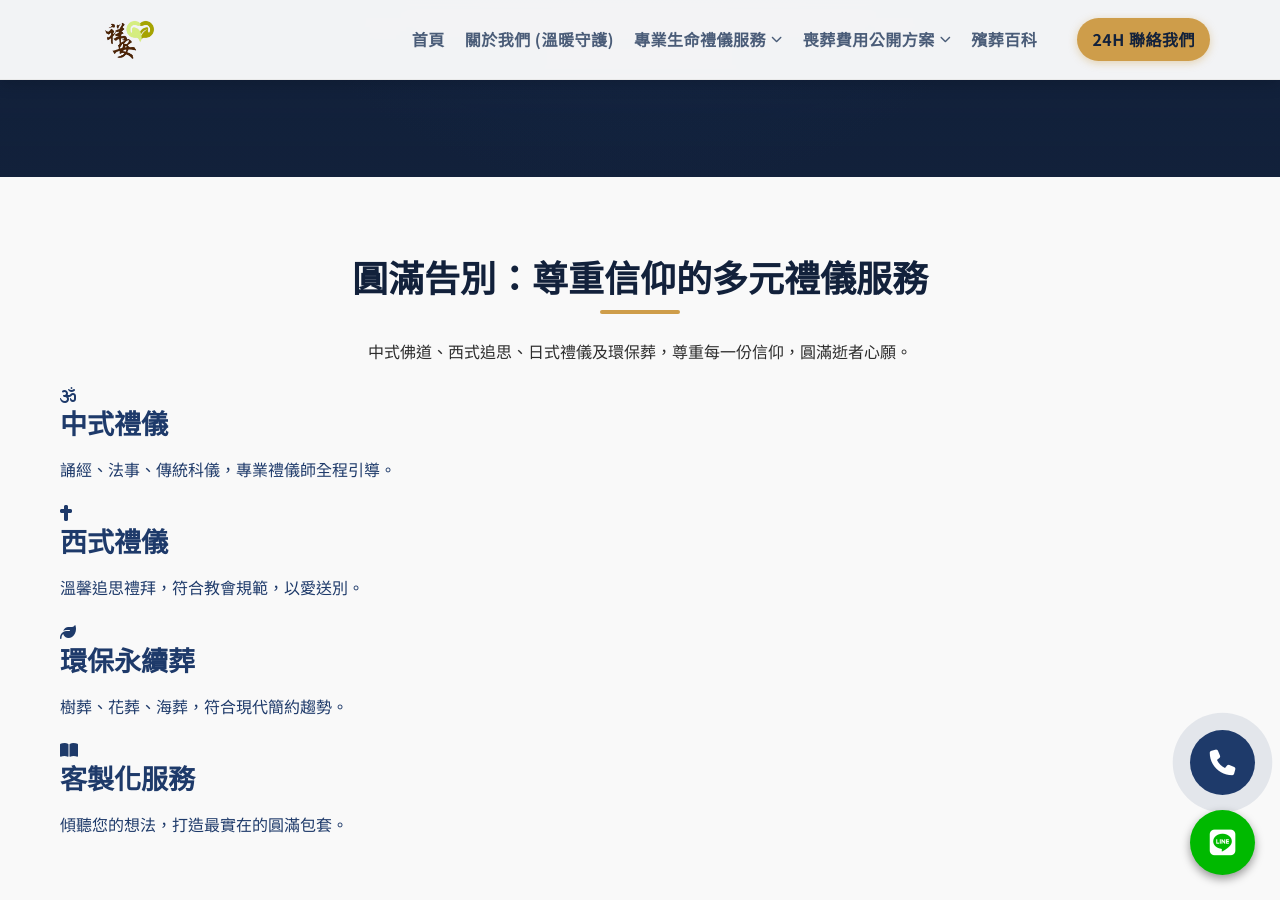
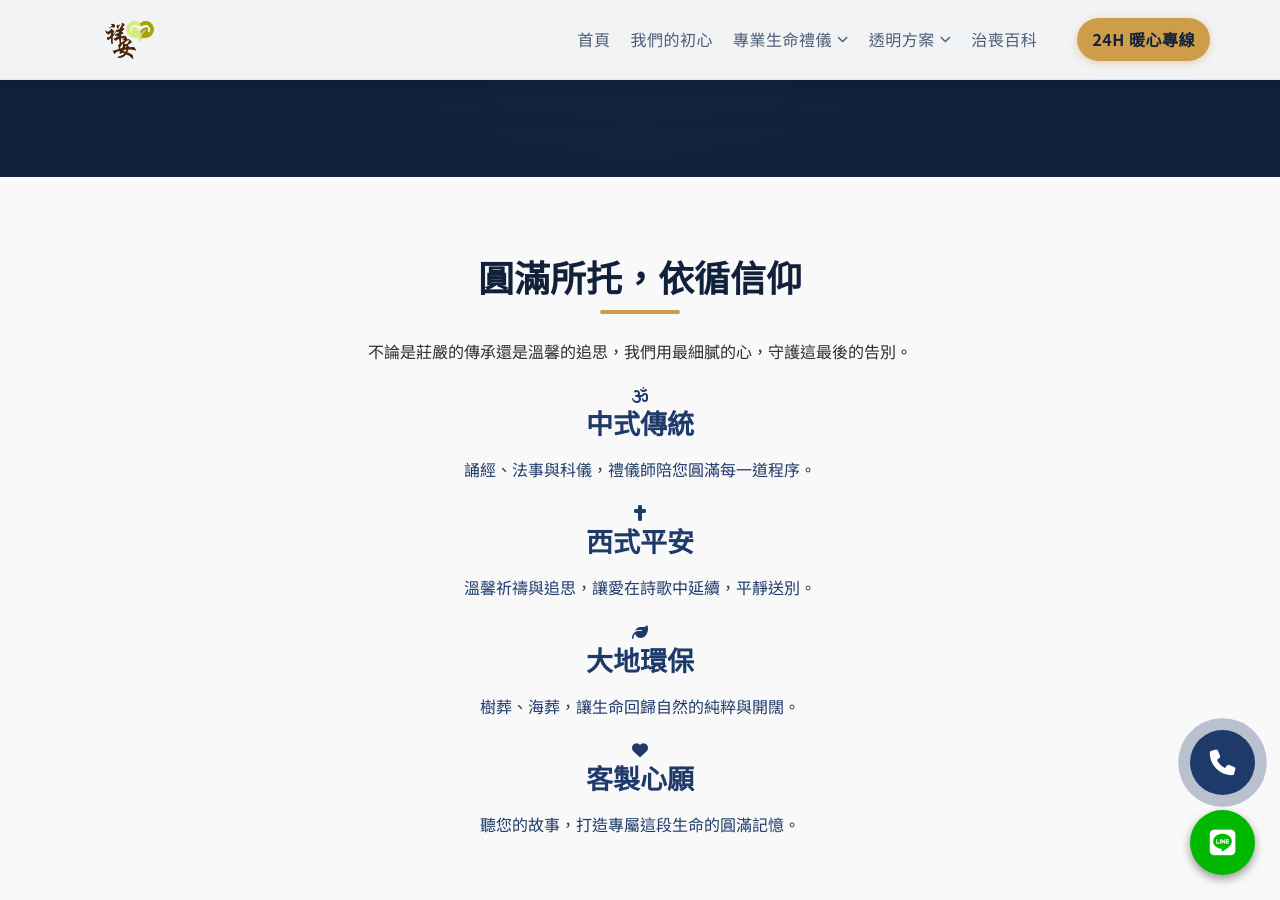
Before and after one commit to Shiangan/Shiangan, a Jekyll site: the page index.html, which Jekyll copies as it is, in a window 1280 px wide and 900 px high, scrolled down 723 px. Built offline with Jekyll 4.4.1, drawn with Linux system fonts in a browser that asks for light colours; some web fonts are replaced; some of the changed text lies outside the part shown.

Commit message:
Update index.html

```diff
--- a/index.html
+++ b/index.html
@@ -2,7 +2,7 @@
 <html lang="zh-Hant-TW">
 <head>
     <meta charset="UTF-8">
-    <meta name="viewport" content="width=device-width, initial-scale=1.0, shrink-to-fit=no">
+    <meta name="viewport" content="width=device-width, initial-scale=1.0, maximum-scale=1.0, user-scalable=no">
     <meta http-equiv="X-UA-Compatible" content="IE=edge">
 
     <script async src="https://www.googletagmanager.com/gtag/js?id=G-445583766"></script>
@@ -13,23 +13,20 @@
         gtag('config', 'G-445583766');
     </script>
 
-    <title>祥安生命 | 喪葬費用公開透明 | 24H服務專業禮儀師</title>
+    <title>祥安生命 | 用愛守護每一場告別 - 24H 溫馨陪伴禮儀師</title>
 
-    <meta name="description" content="祥安生命有限公司提供 24 小時專業生命禮儀服務。國家認證禮儀師團隊，甲級立案，承諾喪葬費用方案完整公開透明，零隱藏費用。立即諮詢：0978-583-699。專業服務涵蓋台北、新北、桃園，提供中式、西式、日式、環保葬客製化服務。">
-    <meta name="keywords" content="祥安生命, 禮儀公司, 殯葬服務, 喪葬費用, 台北殯葬, 新北殯葬, 桃園殯葬, 禮儀師陳妍如, 合法殯葬業">
+    <meta name="description" content="在最難熬的時刻，讓我們陪您溫柔地走。祥安生命提供最透明的喪葬費用與國家認證禮儀師的專業守護，讓愛圓滿，讓思念成為此刻唯一的重量。">
+    <meta name="keywords" content="祥安生命, 禮儀公司, 殯葬服務, 喪葬費用公開, 台北禮儀師, 陳妍如禮儀師, 24小時殯葬服務">
 
     <link rel="canonical" href="https://24hour.xn--kpry57d/Shiangan/index.html">
 
-    <meta property="og:title" content="祥安生命 | 國家認證禮儀師、喪葬費用公開、24H隨時諮詢">
+    <meta property="og:title" content="祥安生命 | 國家認證禮儀師、費用公開、24H 暖心守護">
     <meta property="og:type" content="website">
     <meta property="og:url" content="https://24hour.xn--kpry57d/Shiangan/index.html">
     <meta property="og:image" content="https://24hour.xn--kpry57d/Shiangan/images/logo.png">
-    <meta property="og:description" content="國家認證禮儀師團隊，甲級立案，喪葬費用方案完整公開透明，立即諮詢：0978-583-699。">
+    <meta property="og:description" content="不用獨自面對悲傷。祥安生命提供甲級立案的專業服務與透明契約，陪您圓滿這段漫長的路。">
 
-    <link rel="preload" href="css/style.css" as="style">
-    <link rel="preload" href="https://cdnjs.cloudflare.com/ajax/libs/font-awesome/6.5.1/css/all.min.css" as="style">
-
-    <link rel="stylesheet" href="https://cdnjs.cloudflare.com/ajax/libs/font-awesome/6.5.1/css/all.min.css" integrity="sha512-DTOQO9RWCH3ppGqcWaEA1BIZOC6xxalwEsw9c2QQeAIftl+Vegovlnee1c9QX4TctnWMn13TZye+giMm8e2LwA==" crossorigin="anonymous" referrerpolicy="no-referrer" />
+    <link rel="stylesheet" href="https://cdnjs.cloudflare.com/ajax/libs/font-awesome/6.5.1/css/all.min.css">
     <link rel="stylesheet" href="css/style.css">
     <link href="https://fonts.googleapis.com/css2?family=Noto+Serif+TC:wght@400;700&family=Noto+Sans+TC:wght@300;400;700&display=swap" rel="stylesheet">
 
@@ -45,35 +42,12 @@
       "address": {
           "@type": "PostalAddress",
           "streetAddress": "新北市三重區永福街135巷13號",
-          "addressLocality": "新北",
-          "addressRegion": "TW",
-          "postalCode": "241"
-      }
-    }
-    </script>
-
-    <script type="application/ld+json">
-    {
-      "@context": "https://schema.org",
-      "@type": "FAQPage",
-      "mainEntity": [
-        {
-          "@type": "Question",
-          "name": "服務費用是否透明公開？會不會有突然冒出來的費用？",
-          "acceptedAnswer": {
-            "@type": "Answer",
-            "text": "是的。祥安生命禮儀致力於價格透明化，所有費用與服務細節都會在簽約前提供詳盡的書面文件。我們鄭重承諾絕無任何隱藏費用。"
-          }
-        },
-        {
-          "@type": "Question",
-          "name": "親人離世時，我應該第一時間做什麼？",
-          "acceptedAnswer": {
-            "@type": "Answer",
-            "text": "請您保持冷靜，並立刻撥打我們的 24H 緊急專線 0978-583-699。我們會立即指導您處理流程並派員抵達現場。"
-          }
-        }
-      ]
+          "addressLocality": "三重區",
+          "addressRegion": "新北市",
+          "postalCode": "241",
+          "addressCountry": "TW"
+      },
+      "openingHours": "Mo-Su 00:00-23:59"
     }
     </script>
 </head>
@@ -82,95 +56,88 @@
     <header class="main-header" role="banner">
         <div class="header-container container">
             <div class="logo">
-                <a href="index.html" title="祥安生命有限公司 - 回到首頁">
-                    <img src="images/logo.png" alt="祥安生命有限公司 Logo" class="site-logo">
+                <a href="index.html" title="祥安生命 - 回到首頁">
+                    <img src="images/logo.png" alt="祥安生命 Logo" class="site-logo">
                 </a>
             </div>
 
-            <nav class="main-nav" id="main-nav" role="navigation" aria-label="主要網站導覽">
+            <nav class="main-nav" id="main-nav" role="navigation">
                 <ul role="menubar">
-                    <li role="menuitem"><a href="index.html">
-                        <strong>首頁</strong></a></li>
-                    <li role="menuitem" class="active">
-                        <a href="about.html" aria-current="page">
-                        <strong>關於我們 (溫暖守護)</strong></a></li>
+                    <li><a href="index.html">首頁</a></li>
+                    <li><a href="about.html">我們的初心</a></li>
 
-                    <li class="dropdown" role="menuitem" aria-haspopup="true">
-                        <a href="services.html"><strong>專業生命禮儀服務</strong>
-                            <i class="fas fa-chevron-down"></i></a>
+                    <li class="dropdown">
+                        <a href="services.html">專業生命禮儀 <i class="fas fa-chevron-down"></i></a>
                         <div class="submenu-container">
-                            <ul class="submenu" role="menu">
-                                <li><a href="article-buddhist-taoist-compare.html">中式禮儀 (佛教/道教)</a></li>
-                                <li><a href="services.html#western-etiquette">西式禮儀 (基/天主教)</a></li>
-                                <li><a href="services.html#japanese-etiquette">日式禮儀 (日蓮正宗/創價學會)</a></li>
-                                <li><a href="services.html#eco-burial">環保葬/樹葬專區</a></li>
+                            <ul class="submenu">
+                                <li><a href="article-buddhist-taoist-compare.html">中式傳承 (佛/道教)</a></li>
+                                <li><a href="services.html#western-etiquette">西式追思 (基/天主教)</a></li>
+                                <li><a href="services.html#japanese-etiquette">日式莊嚴禮儀</a></li>
+                                <li><a href="article-eco-burial-guide.html">回歸自然環保葬</a></li>
                             </ul>
                         </div>
                     </li>
 
-                    <li class="dropdown" role="menuitem" aria-haspopup="true">
-                        <a href="plans.html"><strong>喪葬費用公開方案</strong> <i class="fas fa-chevron-down"></i></a>
+                    <li class="dropdown">
+                        <a href="plans.html">透明方案 <i class="fas fa-chevron-down"></i></a>
                         <div class="submenu-container">
-                            <ul class="submenu" role="menu">
-                                <li><a href="plans.html#basic">國民契約 6.8萬</a></li>
-                                <li><a href="plans.html#eighty-eight">中式契約 8.8萬起</a></li>
-                                <li><a href="plans.html#seventeen-eight">尊榮契約 17.8萬</a></li>
+                            <ul class="submenu">
+                                <li><a href="plans.html#basic">國民安心 6.8萬</a></li>
+                                <li><a href="plans.html#eighty-eight">中式暖心 8.8萬起</a></li>
+                                <li><a href="plans.html#seventeen-eight">尊榮圓滿 17.8萬</a></li>
                             </ul>
                         </div>
                     </li>
 
-                    <li role="menuitem">
-                        <a href="blog.html"><strong>殯葬百科</strong></a></li>
-                    <li class="contact-nav" role="menuitem">
-                        <a href="tel:+886978583699"><strong>24H 聯絡我們</strong></a></li>
+                    <li><a href="blog.html">治喪百科</a></li>
+                    <li class="contact-nav"><a href="tel:+886978583699"><strong>24H 暖心專線</strong></a></li>
                 </ul>
             </nav>
 
-            <button class="menu-toggle" aria-label="切換選單">
+            <button class="menu-toggle" aria-label="開啟選單">
                 <i class="fas fa-bars"></i>
             </button>
         </div>
     </header>
 
-
     <main>
         <section id="hero" class="hero-section">
-            <div id="stars"></div><div id="stars2"></div>
-            <div id="stars3"></div>
+            <div id="stars"></div><div id="stars2"></div><div id="stars3"></div>
             <div class="hero-content">
-                <h1 class="text-line-container"><span class="fit-text-line">祥安生命有限公司</span></h1>
-                <p class="text-line-container"><strong class="fit-text-line">喪葬費用公開透明，24H溫馨陪伴</strong></p>
-                <p>讓愛與思念，成為此刻唯一的重量。</p>
-                <a href="plans.html" class="cta-button primary large">查看所有公開透明費用方案</a>
-                <a href="blog.html#service-videos" class="cta-button primary large">🎥 觀看服務紀錄與專業案例</a>
+                <h1 class="hero-title">讓思念化作微光</h1>
+                <p class="hero-subtitle">這段路不長，我們陪您溫柔地走完。</p>
+                <div class="hero-cta-group">
+                    <a href="plans.html" class="cta-button primary large">查看安心透明方案</a>
+                    <a href="blog.html#service-videos" class="cta-button secondary">🎥 觀看服務紀錄</a>
+                </div>
             </div>
         </section>
 
         <section id="religion-services" class="container-v-padding bg-section">
-            <div class="container">
-                <h2>圓滿告別：尊重信仰的多元禮儀服務</h2>
-                <p class="text-center">中式佛道、西式追思、日式禮儀及環保葬，尊重每一份信仰，圓滿逝者心願。</p>
+            <div class="container text-center">
+                <h2>圓滿所托，依循信仰</h2>
+                <p class="section-desc">不論是莊嚴的傳承還是溫馨的追思，我們用最細膩的心，守護這最後的告別。</p>
 
                 <div class="card-grid religion-grid">
-                    <a href="services.html#buddhist-taoist" class="card-item">
+                    <a href="article-buddhist-taoist-compare.html" class="card-item">
                         <i class="icon fas fa-om"></i>
-                        <h3>中式禮儀</h3>
-                        <p>誦經、法事、傳統科儀，專業禮儀師全程引導。</p>
+                        <h3>中式傳統</h3>
+                        <p>誦經、法事與科儀，禮儀師陪您圓滿每一道程序。</p>
                     </a>
                     <a href="services.html#western-etiquette" class="card-item">
                         <i class="icon fas fa-cross"></i>
-                        <h3>西式禮儀</h3>
-                        <p>溫馨追思禮拜，符合教會規範，以愛送別。</p>
+                        <h3>西式平安</h3>
+                        <p>溫馨祈禱與追思，讓愛在詩歌中延續，平靜送別。</p>
                     </a>
-                    <a href="article-eco-burial-guide.html." class="card-item">
+                    <a href="article-eco-burial-guide.html" class="card-item">
                         <i class="icon fas fa-leaf"></i>
-                        <h3>環保永續葬</h3>
-                        <p>樹葬、花葬、海葬，符合現代簡約趨勢。</p>
+                        <h3>大地環保</h3>
+                        <p>樹葬、海葬，讓生命回歸自然的純粹與開闊。</p>
                     </a>
                     <a href="services.html#customized-etiquette" class="card-item">
-                        <i class="icon fas fa-book-open"></i>
-                        <h3>客製化服務</h3>
-                        <p>傾聽您的想法，打造最實在的圓滿包套。</p>
+                        <i class="icon fas fa-heart"></i>
+                        <h3>客製心願</h3>
+                        <p>聽您的故事，打造專屬這段生命的圓滿記憶。</p>
                     </a>
                 </div>
             </div>
@@ -178,85 +145,44 @@
 
         <section id="commitment" class="container-v-padding">
             <div class="container">
-                <h2>「安心交付」承諾：專業、透明、獲政府肯定</h2>
+                <h2 class="text-center">為什麼您可以安心交給我們？</h2>
                 <div class="card-grid commitment-grid">
-                    <div class="card-item primary-highlight">
-                        <i class="icon fas fa-file-invoice-dollar"></i>
-                        <h3>費用公開透明</h3>
-                        <p>方案價格完整公開，零隱藏費用，杜絕灰色地帶。</p>
+                    <div class="card-item warm-highlight">
+                        <i class="icon fas fa-hand-holding-heart"></i>
+                        <h3>看得見的安心</h3>
+                        <p>費用全公開，簽約後絕不加價，讓您能專心陪伴親人。</p>
                     </div>
-                    <div class="card-item primary-highlight">
-                        <i class="icon fas fa-medal"></i>
+                    <div class="card-item warm-highlight">
+                        <i class="icon fas fa-user-check"></i>
                         <h3>國家認證禮儀師</h3>
-                        <p>所有服務人員均具備專業證照，流程符合法規。</p>
+                        <p>專業是基礎，同理心才是標準。我們是您最堅實的後盾。</p>
                     </div>
                     <div class="card-item">
-                        <i class="icon fas fa-award"></i>
-                        <h3>甲級合法立案</h3>
-                        <p>榮獲政府優良評評鑑，服務品質值得信賴。</p>
-                    </div>
-                    <div class="card-item">
-                        <i class="icon fas fa-infinity"></i>
-                        <h3>24H 全年無休</h3>
-                        <p>隨時提供緊急接體與諮詢，全程溫馨守護。</p>
+                        <i class="icon fas fa-home"></i>
+                        <h3>像家人般的陪伴</h3>
+                        <p>24小時隨時待命。不論深夜或凌晨，我們都在身邊。</p>
                     </div>
                 </div>
             </div>
         </section>
 
-        <section id="tower-guide" class="container-v-padding bg-section">
+        <section id="process-flow" class="container-v-padding bg-section">
             <div class="container">
-                <h2>塔位選擇與殯葬服務指南</h2>
-                <div class="card-grid guide-grid">
-                    <article class="guide-item primary-highlight">
-                        <h3>🛡️ <a href="ta-wei-he-fa-xing-query-guide.html">塔位合法性查詢與詐騙避險</a></h3>
-                        <p>確認合法文件，避開轉售詐騙陷阱。</p>
-                    </article>
-                    <article class="guide-item">
-                        <h3>🏞️ <a href="ta-wei-choice-guide.html">靈骨塔位選擇指南</a></h3>
-                        <p>地點、交通、風水格局全面評估。</p>
-                    </article>
-                    <article class="guide-item">
-                        <h3>🔔 <a href="jin-ta-process-details.html">圓滿晉塔與安葬流程</a></h3>
-                        <p>專業引導吉日安排與文件準備。</p>
-                    </article>
-                </div>
-            </div>
-        </section>
-
-        <section id="process-flow" class="container-v-padding">
-            <div class="container">
-                <h2>治喪服務<strong>七大安心流程</strong></h2>
-                <div class="flow-chart">
-                    <ol>
-                        <li><strong>24H 諮詢接體：</strong> 禮儀師即時出發，溫柔接手。</li>
-                        <li><strong>方案確認：</strong> 一對一溝通，簽訂透明契約。</li>
-                        <li><strong>細節籌備：</strong> 場地與禮儀用品專業安排。</li>
-                        <li><strong>設立靈堂：</strong> 協助靈堂佈置與心靈支援。</li>
-                        <li><strong>告別儀式：</strong> 執行莊嚴圓滿的告別奠禮。</li>
-                        <li><strong>安葬晉塔：</strong> 協助火化、晉塔等最後一程。</li>
-                        <li><strong>後續關懷：</strong> 補助申請與法律諮詢服務。</li>
-                    </ol>
-                </div>
-            </div>
-        </section>
-
-        <section id="faq" class="container-v-padding bg-section">
-            <div class="container">
-                <h2>💖 治喪服務：暖心解答</h2>
-                <div class="accordion-container">
-                    <div class="faq-item accordion-item">
-                        <p><strong>Q1. 費用真的透明嗎？</strong><br>祥安承諾所有方案書面化，絕無隱藏費用。</p>
-                    </div>
-                    <div class="faq-item accordion-item">
-                        <p><strong>Q2. 突然遇到離世該怎麼辦？</strong><br>撥打 0978-583-699，我們會立即派員接手處理。</p>
-                    </div>
+                <h2 class="text-center">我們如何陪您走過這段路</h2>
+                <div class="warm-process">
+                    <div class="process-step"><span>1</span> 24H 接聽與守護</div>
+                    <div class="process-step"><span>2</span> 溝通與方案確認</div>
+                    <div class="process-step"><span>3</span> 細心的場地籌備</div>
+                    <div class="process-step"><span>4</span> 溫馨靈堂設立</div>
+                    <div class="process-step"><span>5</span> 莊嚴告別儀式</div>
+                    <div class="process-step"><span>6</span> 火化與圓滿晉塔</div>
+                    <div class="process-step"><span>7</span> 後續申請與關懷</div>
                 </div>
             </div>
         </section>
     </main>
 
-    <footer role="contentinfo">
+   <footer role="contentinfo">
         <div class="container footer-grid wide-footer-grid">
             <div class="footer-block">
                 <h4>服務方案與知識</h4>
@@ -287,9 +213,10 @@
         </div>
     </footer>
 
+
     <div class="floating-cta">
-        <a href="tel:+886978583699" class="bg-phone"><i class="fas fa-phone"></i></a>
-        <a href="https://line.me/ti/p/@yourlineid" class="bg-line"><i class="fab fa-line"></i></a>
+        <a href="tel:+886978583699" class="bg-phone" title="撥打專線"><i class="fas fa-phone"></i></a>
+        <a href="https://line.me/ti/p/@yourlineid" class="bg-line" title="LINE 諮詢"><i class="fab fa-line"></i></a>
     </div>
 
     <script src="js/script.js" defer></script>
```
